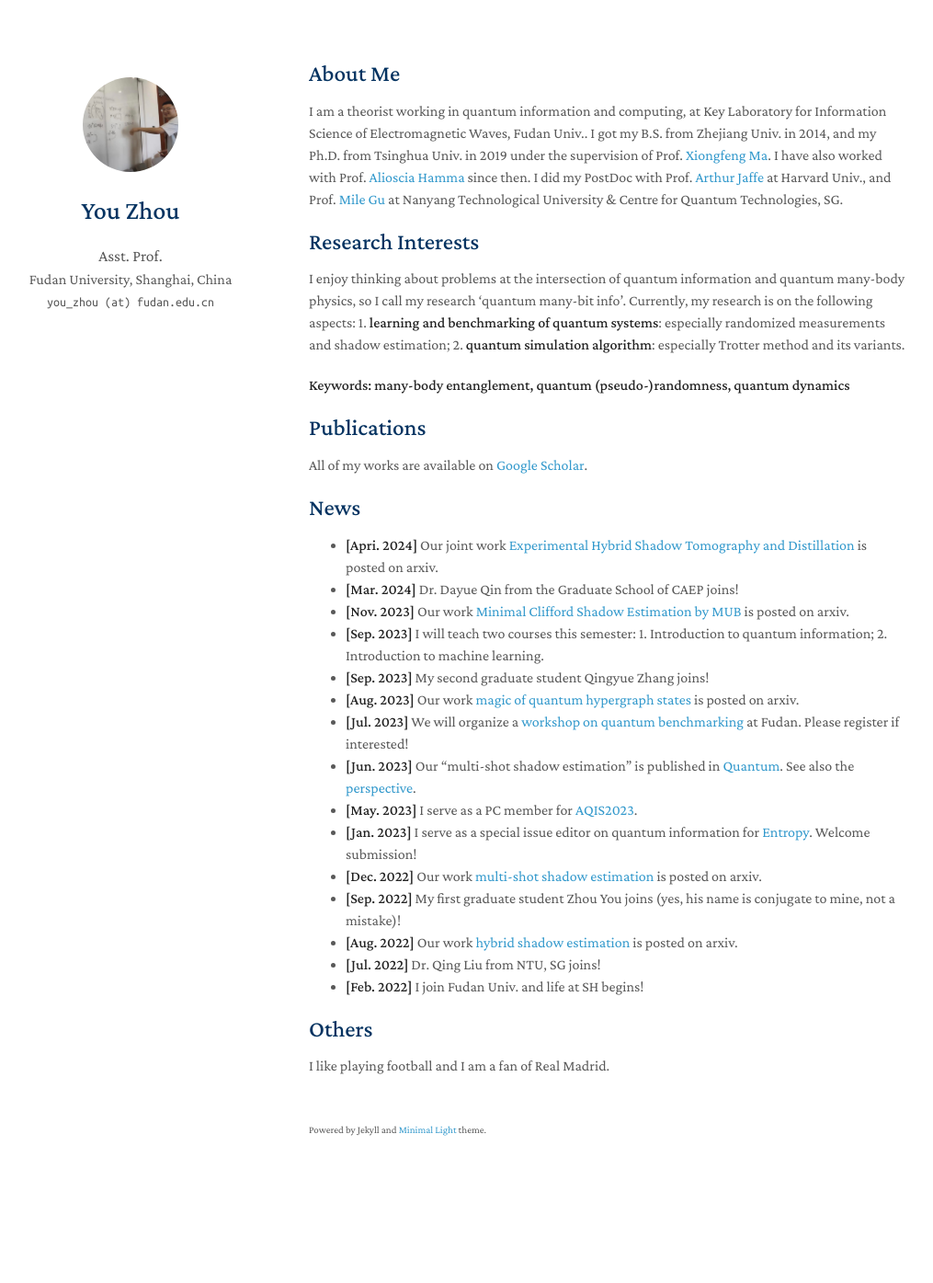
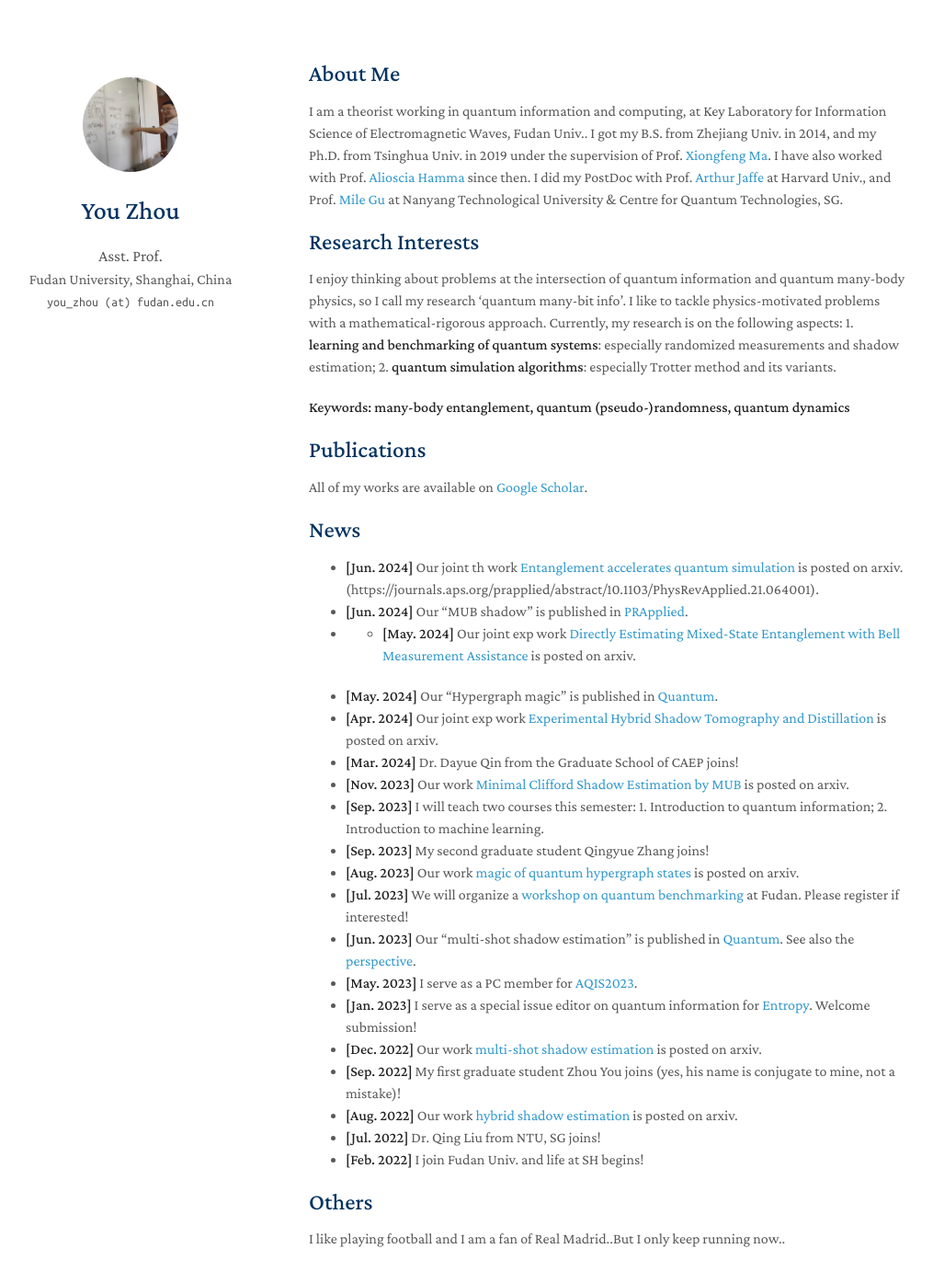
Before and after one commit to youzhoutravel/homepage1, a Jekyll site: the page built from index.md, in a window 1280 px wide and 1400 px high. Shown: the top 1395 px of the window at 92% size, without its empty margins (134-1149 px from the left). Built offline with Jekyll 4.4.1, drawn with Linux system fonts in a browser that asks for light colours; nearby versions of some CDN libraries; a style sheet for code colours, icons or effects is not loaded; our own code applies the rules of GitHub Pages for plain Markdown files.

Commit message:
Update index.md

```diff
--- a/index.md
+++ b/index.md
@@ -7,8 +7,8 @@ layout: homepage
 I am a theorist working in quantum information and computing, at Key Laboratory for Information Science of Electromagnetic Waves, Fudan Univ.. I got my B.S. from Zhejiang Univ. in 2014, and my Ph.D. from Tsinghua Univ. in 2019 under the supervision of Prof. [Xiongfeng Ma](https://iiis.tsinghua.edu.cn/maxiongfeng/). I have also worked with Prof. [Alioscia Hamma](https://www.quantumphysics.fun/) since then. I did my PostDoc with Prof. [Arthur Jaffe](https://mathpicture.fas.harvard.edu/) at Harvard Univ., and Prof. [Mile Gu](https://www.quantumcomplexity.org/milegu/) at Nanyang Technological University & Centre for Quantum Technologies, SG.
 
 ## Research Interests
-I enjoy thinking about problems at the intersection of quantum information and quantum many-body physics, so I call my research 'quantum many-bit info'.
-Currently, my research is on the following aspects: 1. **learning and benchmarking of quantum systems**: especially randomized measurements and shadow estimation; 2. **quantum simulation algorithm**: especially Trotter method and its variants.
+I enjoy thinking about problems at the intersection of quantum information and quantum many-body physics, so I call my research 'quantum many-bit info'. I like to tackle physics-motivated problems with a mathematical-rigorous approach.
+Currently, my research is on the following aspects: 1. **learning and benchmarking of quantum systems**: especially randomized measurements and shadow estimation; 2. **quantum simulation algorithms**: especially Trotter method and its variants.
 
 **Keywords: many-body entanglement, quantum (pseudo-)randomness, quantum dynamics**
 
@@ -17,7 +17,11 @@ Currently, my research is on the following aspects: 1. **learning and benchmarki
 All of my works are available on [Google Scholar](https://scholar.google.com/citations?view_op=list_works&hl=en&hl=en&user=oQ_tbtYAAAAJ&sortby=pubdate).
 
 ## News
-- **[Apri. 2024]** Our joint work [Experimental Hybrid Shadow Tomography and Distillation](https://arxiv.org/pdf/2404.11850) is posted on arxiv.
+- **[Jun. 2024]** Our joint th work [Entanglement accelerates quantum simulation](https://arxiv.org/abs/2406.02379) is posted on arxiv.(https://journals.aps.org/prapplied/abstract/10.1103/PhysRevApplied.21.064001).
+- **[Jun. 2024]** Our "MUB shadow" is published in [PRApplied](https://journals.aps.org/prapplied/abstract/10.1103/PhysRevApplied.21.064001).
+- - **[May. 2024]** Our joint exp work [Directly Estimating Mixed-State Entanglement with Bell Measurement Assistance](https://arxiv.org/abs/2405.20696) is posted on arxiv.
+- **[May. 2024]** Our "Hypergraph magic" is published in [Quantum](https://quantum-journal.org/papers/q-2024-05-21-1351/).
+- **[Apr. 2024]** Our joint exp work [Experimental Hybrid Shadow Tomography and Distillation](https://arxiv.org/pdf/2404.11850) is posted on arxiv.
 - **[Mar. 2024]** Dr. Dayue Qin from the Graduate School of CAEP joins!
 - **[Nov. 2023]** Our work [Minimal Clifford Shadow Estimation by MUB](https://arxiv.org/pdf/2310.18749.pdf) is posted on arxiv.
 - **[Sep. 2023]** I will teach two courses this semester: 1. Introduction to quantum information; 2. Introduction to machine learning.
@@ -35,4 +39,4 @@ All of my works are available on [Google Scholar](https://scholar.google.com/cit
 
 
 ## Others
-I like playing football and I am a fan of Real Madrid.
+I like playing football and I am a fan of Real Madrid..But I only keep running now..
```
